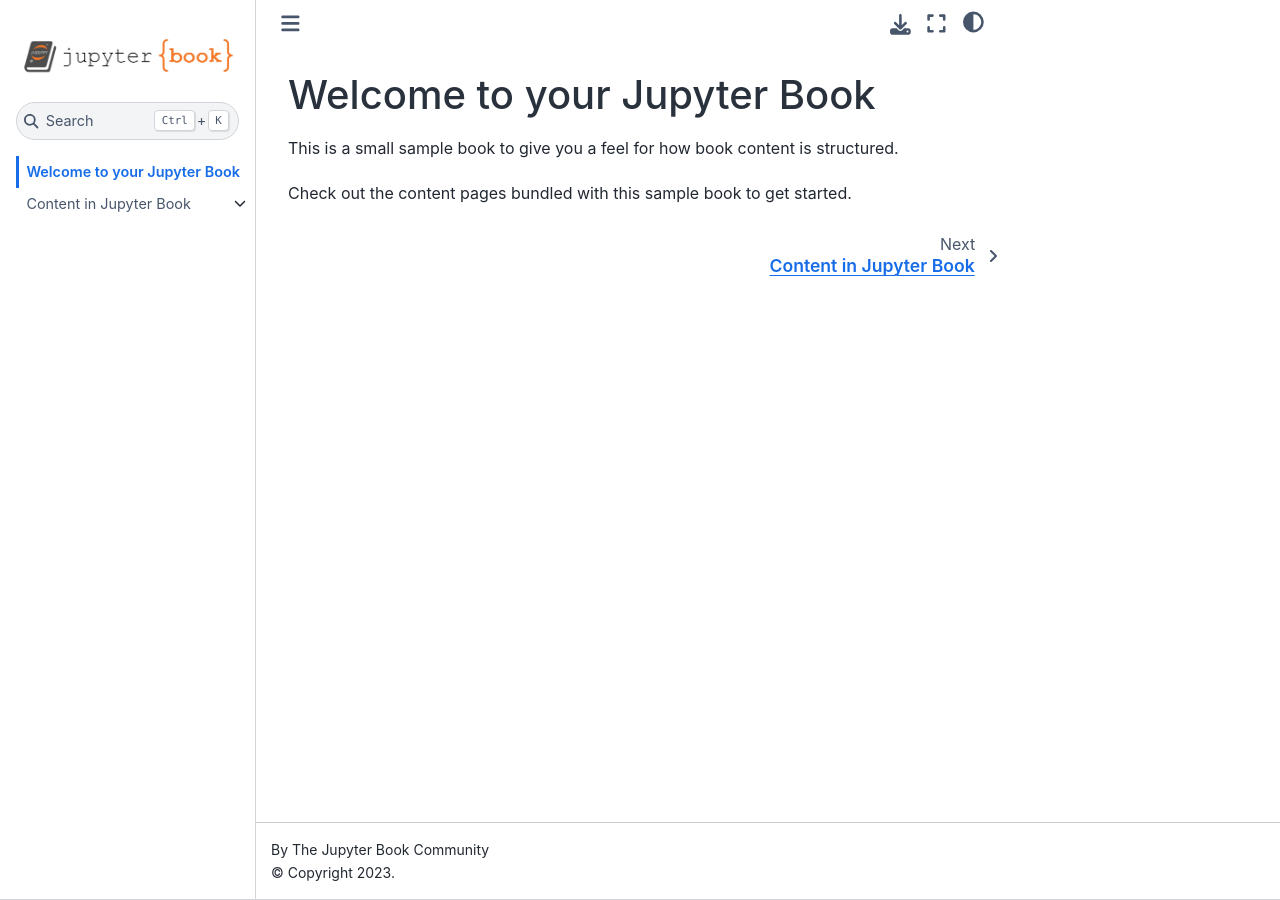
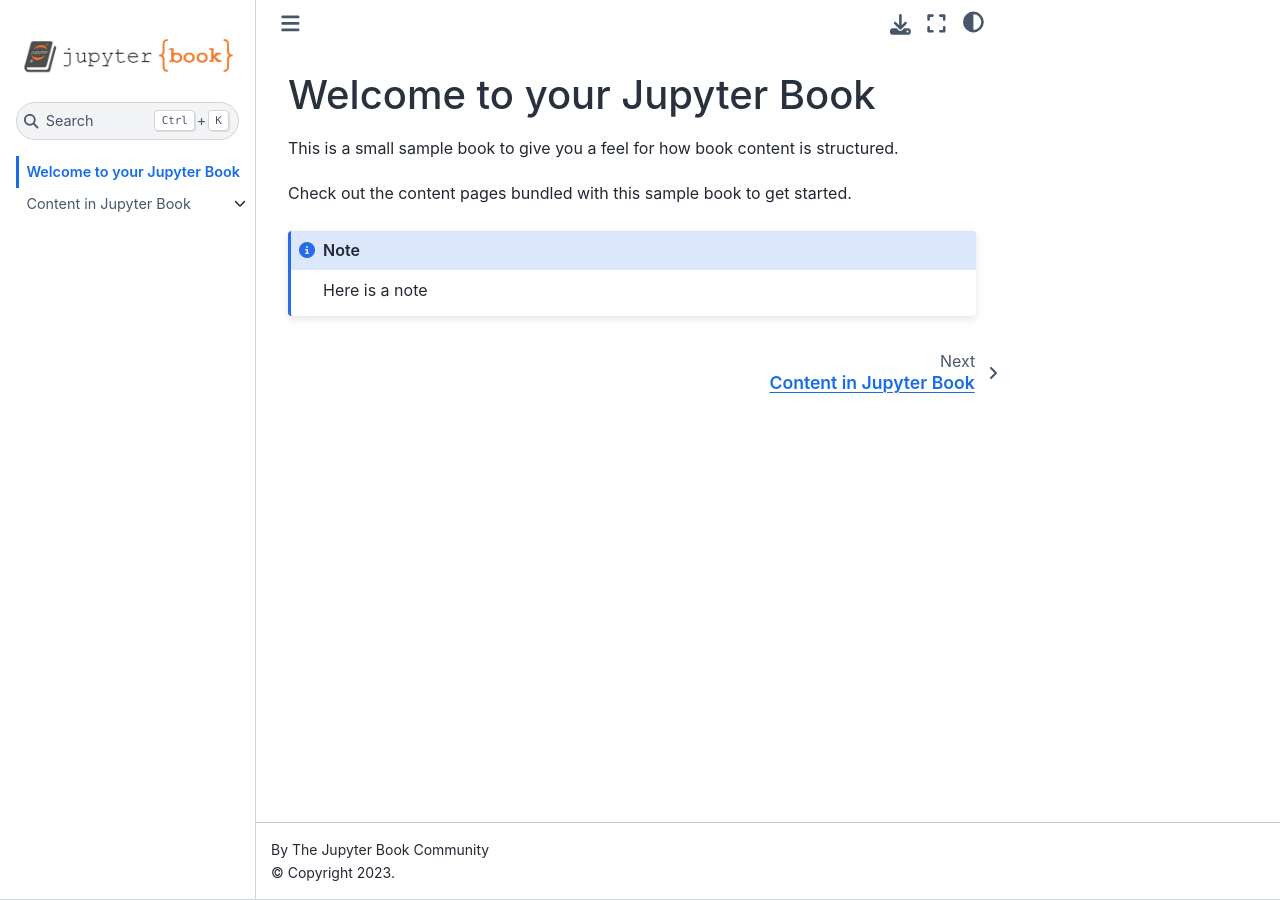
Before and after one commit to UK-Digital-Heart-Project/docs, a Jupyter Book: the page built from intro.md, in a window 1280 px wide. Built offline with Jupyter Book 1.0.4 settings and Sphinx 7.4.7 and the Sphinx Book theme 1.1.4, drawn with Linux system fonts in a browser that asks for light colours.

Commit message:
Update intro.md

````diff
--- a/intro.md
+++ b/intro.md
@@ -5,3 +5,7 @@
 structured.
 
 Check out the content pages bundled with this sample book to get started.
+
+```{note}
+Here is a note
+```
````
